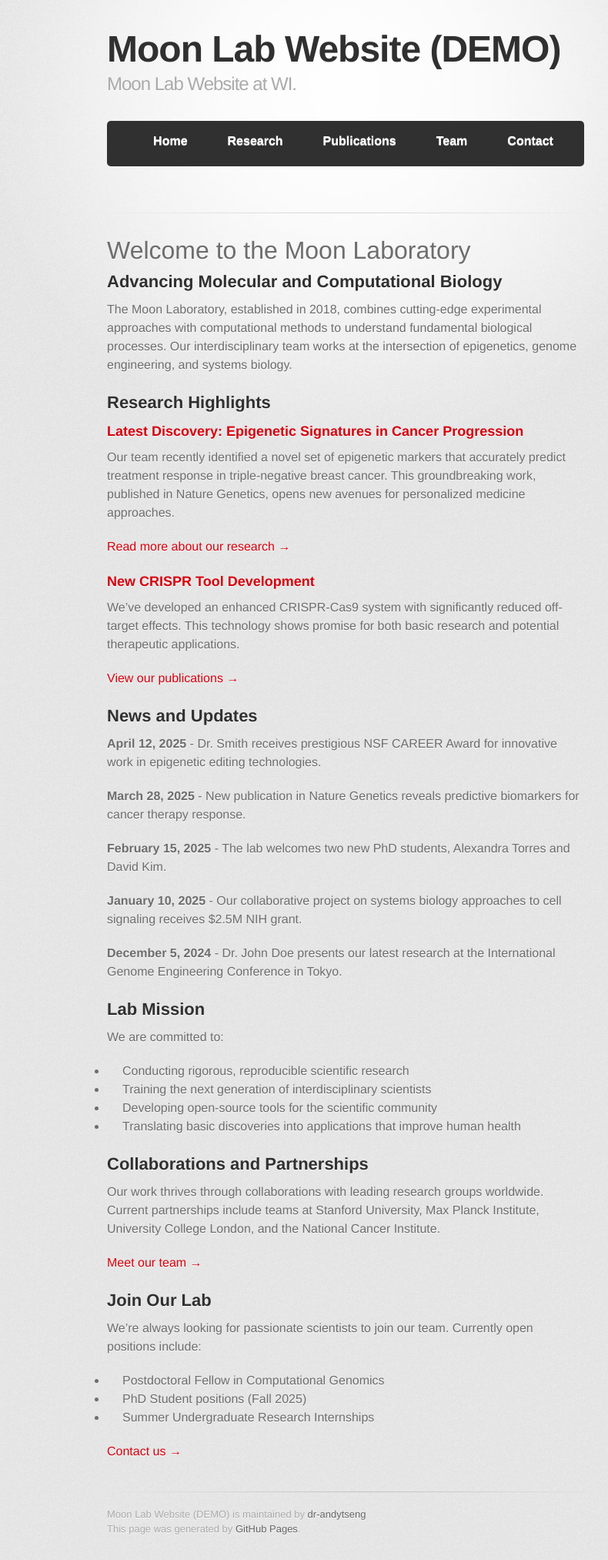
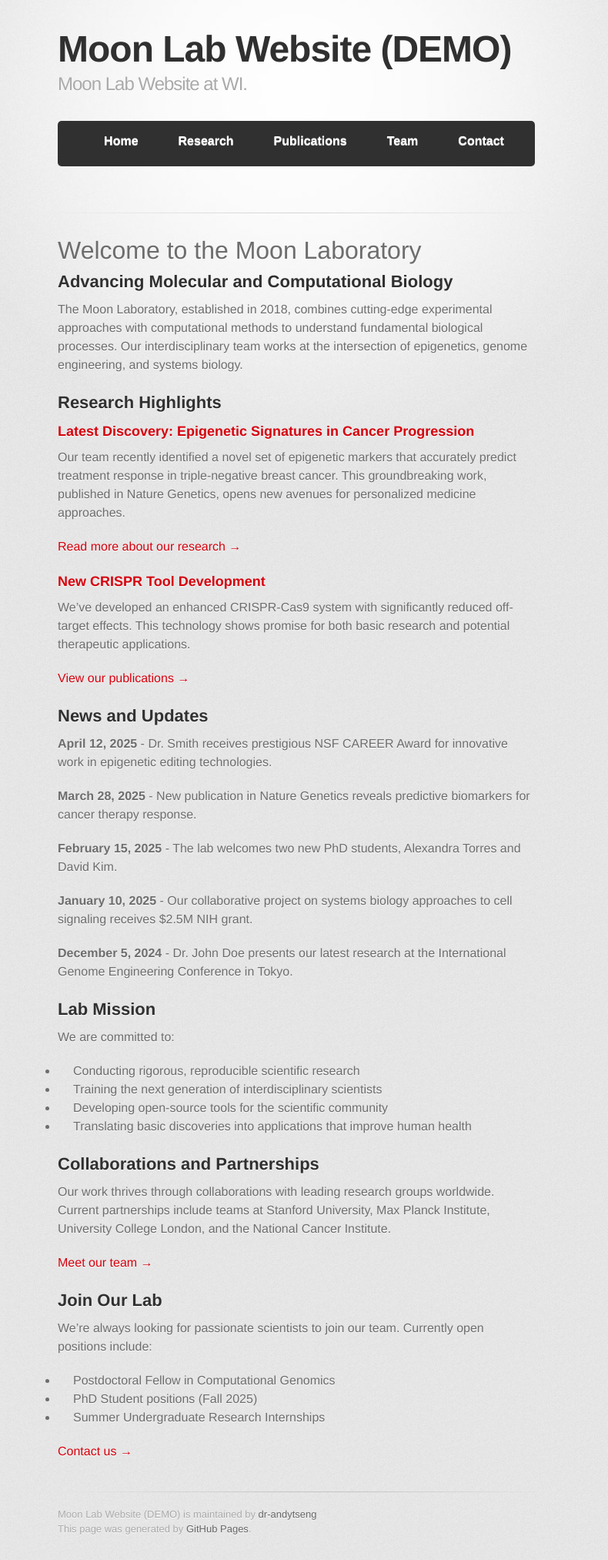
Before and after one commit to dr-andytseng/demolabwebsite, a Jekyll site: the page built from index.md, in a window 1280 px wide. Shown: the whole page at 77% size, without its empty margins (191-981 px from the left). Built offline with Jekyll 4.4.1, drawn with Linux system fonts in a browser that asks for light colours; some web fonts are replaced.

Commit message:
Update style.scss

```diff
--- a/assets/css/style.scss
+++ b/assets/css/style.scss
@@ -2,7 +2,18 @@
 ---
 @import "jekyll-theme-tactile";
 
-/* Added by Claude  */
+/* Adjust page width and margins */
+#container {
+  max-width: 90% !important; /* Increase from default (likely 75-80%) */
+}
+
+.inner {
+  max-width: 95% !important; /* Increase inner content width */
+  margin: 0 auto !important; /* Center the content */
+  padding-left: 15px !important; /* Reduce from default padding */
+  padding-right: 15px !important; /* Reduce from default padding */
+}
+
 /* Horizontal Navigation Bar Styling */
 .horizontal-nav {
   background-color: #303030;
```
